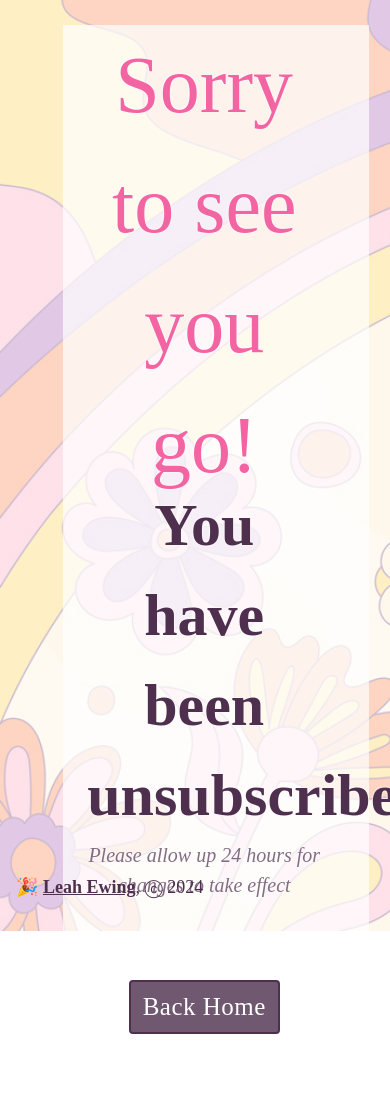
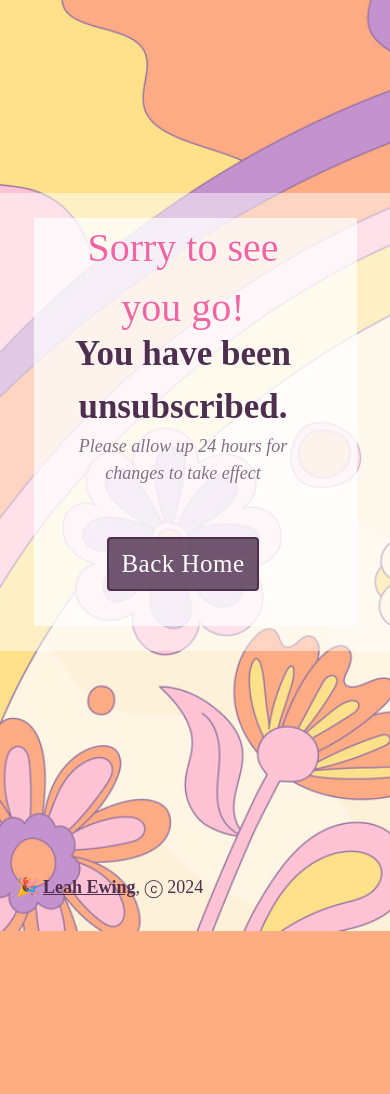
Before and after one commit to leah-ewing/HolidayHub, a Flask app: page /unsubscribed in a window 390 px wide; the page is wider, and only the part inside the window is pictured. After the commit the page ends 931 px from the top of that part, so only its background shows below. Run offline with Flask 3, Linux system fonts and the light colour scheme; some web fonts are replaced.

Commit message:
make unsubscribed page responsive

```diff
--- a/static/css/static.css
+++ b/static/css/static.css
@@ -1436,7 +1436,6 @@ button:focus,
 
 #unsubscribe-text-row-3 {
     text-align: center;
-    font-size: 60px;
     font-style: italic;
     color: var(--dark-purple-transparent-hover);
     text-shadow: var(--thin-text-shadow);
@@ -1447,6 +1446,40 @@ button:focus,
     text-align: center;
     margin-top: 80px;
     padding-bottom: 35px;
+}
+
+@media only screen and (max-width: 970px) {
+    #unsubscribe-text-row-1 {
+        font-size: 50px;
+    }
+
+    #unsubscribe-text-row-2 {
+        margin-top: 15px;
+        font-size: 40px;
+    }
+
+    #unsubscribe-text-row-3 {
+        margin-bottom: -30px;
+    }
+}
+
+@media only screen and (max-width: 663px) {
+    #unsubscribe-text-row-1 {
+        font-size: 40px;
+    }
+
+    #unsubscribe-text-row-2 {
+        font-size: 35px;
+    }
+
+    #unsubscribe-text-row-3 {
+        margin-bottom: -30px;
+        font-size: 18px;
+    }
+
+    #unsubscribe-inner-row {
+        min-width: 95%;
+    }
 }
 
 #error-image-col {
```
